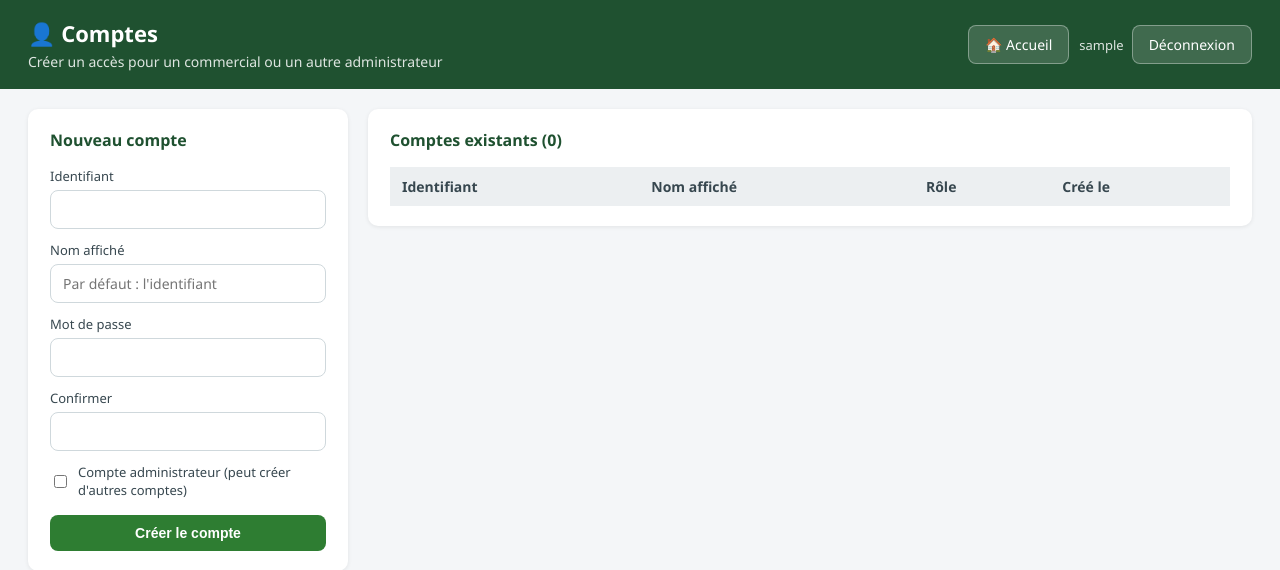
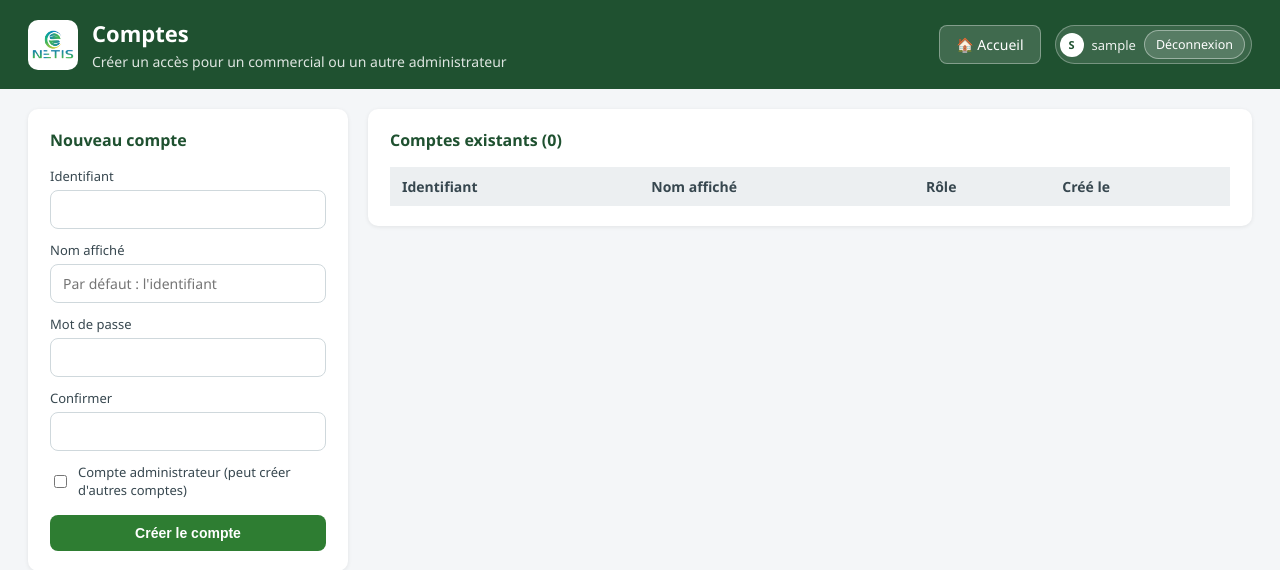
Before and after one commit to youssefyaslane/APP_Maps_surface, a Flask app: page /admin/users in a window 1280 px wide. Shown: the top 570 px of the page. Run offline with Flask 3, Linux system fonts and the light colour scheme; the visitor is signed in with stand-in values (Sample User, id 1); data that the repository does not hold is empty; some libraries are stand-ins or nearby versions.

Commit message:
Remplace les emojis par le logo Netis et unifie le bloc identite des en-tetes
Le logo n'a pas de vraie transparence (fond blanc opaque), donc il lui faut
une pastille claire propre sur les fonds pleins (tableau de bord, comptes,
connexion) plutot que d'etre pose directement dessus.

Remplace le sillage soleil des titres (tableau de bord, comptes, connexion)
par le logo. Le bloc "qui je suis / me deconnecter" devient une pastille
distincte des boutons de navigation (avatar avec l'initiale, nom, bouton
deconnexion), reprise a l'identique sur les quatre pages plutot que du texte
brut a cote d'un bouton generique.

Le lien vers l'administration des comptes ne reste que sur la page d'accueil :
la carte et le tableau de bord sont deja charges en boutons, pas de raison d'y
repeter une action rare que la tres grande majorite des personnes connectees
ne peut de toute facon pas utiliser.

Verifie visuellement au navigateur sur les quatre pages (accueil, tableau de
bord, comptes, carte) en plus des 31 tests automatises.

Co-Authored-By: Claude Sonnet 5 <noreply@anthropic.com>

```diff
--- a/static/dashboard.css
+++ b/static/dashboard.css
@@ -17,6 +17,34 @@ html, body {
   color: #fff;
 }
 
+.dash-brand {
+  display: flex;
+  align-items: center;
+  gap: 14px;
+}
+
+/* Le logo Netis a un fond blanc opaque (pas de vraie transparence) : sur le
+   vert plein de l'en-tête, il lui faut sa propre pastille claire plutôt que
+   d'être posé directement dessus, sans quoi son fond ferait un rectangle
+   blanc mal découpé. */
+.dash-logo {
+  display: flex;
+  align-items: center;
+  justify-content: center;
+  width: 42px;
+  height: 42px;
+  border-radius: 10px;
+  background: #fff;
+  padding: 4px;
+  flex-shrink: 0;
+}
+
+.dash-logo img {
+  width: 100%;
+  height: 100%;
+  object-fit: contain;
+}
+
 .dash-header h1 {
   margin: 0;
   font-size: 22px;
@@ -30,20 +58,56 @@ html, body {
 
 .header-links { display: flex; align-items: center; gap: 10px; }
 
-.logout-form {
-  display: inline-flex;
+/* Bloc identité, distinct des boutons de navigation qui le précèdent : une
+   pastille semi-transparente qui reprend le même principe que sur la page
+   d'accueil (static/landing.css), adaptée au fond sombre du tableau de bord. */
+.user-chip {
+  display: flex;
   align-items: center;
   gap: 8px;
+  margin-left: 4px;
+  padding: 4px 6px 4px 4px;
+  border-radius: 999px;
+  background: rgba(255, 255, 255, 0.12);
+  border: 1px solid rgba(255, 255, 255, 0.3);
 }
 
-.logout-form .current-user {
+.user-avatar {
+  display: flex;
+  align-items: center;
+  justify-content: center;
+  width: 24px;
+  height: 24px;
+  border-radius: 50%;
+  background: #fff;
+  color: #1f5130;
+  font-size: 11px;
+  font-weight: 700;
+  flex-shrink: 0;
+}
+
+.user-chip .current-user {
   font-size: 13px;
-  opacity: 0.85;
+  opacity: 0.9;
+  white-space: nowrap;
 }
+
+.logout-form { margin: 0; }
 
 .logout-btn {
   cursor: pointer;
   font: inherit;
+  padding: 5px 11px;
+  border-radius: 999px;
+  font-size: 12.5px;
+  background: rgba(255, 255, 255, 0.15);
+  color: #fff;
+  border: 1px solid rgba(255, 255, 255, 0.4);
+}
+
+.logout-btn:hover {
+  background: #fff;
+  color: #1f5130;
 }
 
 .btn-map {
--- a/templates/admin_users.html
+++ b/templates/admin_users.html
@@ -9,17 +9,25 @@
 </head>
 <body>
   <header class="dash-header">
-    <div>
-      <h1>👤 Comptes</h1>
-      <p class="subtitle">Créer un accès pour un commercial ou un autre administrateur</p>
+    <div class="dash-brand">
+      <span class="dash-logo">
+        <img src="{{ url_for('static', filename='img/logo-netis.png') }}" alt="Netis" />
+      </span>
+      <div>
+        <h1>Comptes</h1>
+        <p class="subtitle">Créer un accès pour un commercial ou un autre administrateur</p>
+      </div>
     </div>
     <div class="header-links">
       <a class="btn-map" href="/">🏠 Accueil</a>
       {% if current_user %}
-        <form method="post" action="{{ url_for('logout') }}" class="logout-form">
+        <div class="user-chip">
+          <span class="user-avatar">{{ current_user.display_name[0] | upper }}</span>
           <span class="current-user">{{ current_user.display_name }}</span>
-          <button type="submit" class="btn-map logout-btn">Déconnexion</button>
-        </form>
+          <form method="post" action="{{ url_for('logout') }}" class="logout-form">
+            <button type="submit" class="logout-btn">Déconnexion</button>
+          </form>
+        </div>
       {% endif %}
     </div>
   </header>
```
Also changed, not shown: static/landing.css (+43 -8 lines), static/login.css (+14 -2 lines), static/style.css (+45 -6 lines), templates/dashboard.html (+17 -9 lines), templates/index.html (+9 -6 lines), templates/landing.html (+10 -3 lines), templates/login.html (+5 -2 lines).
